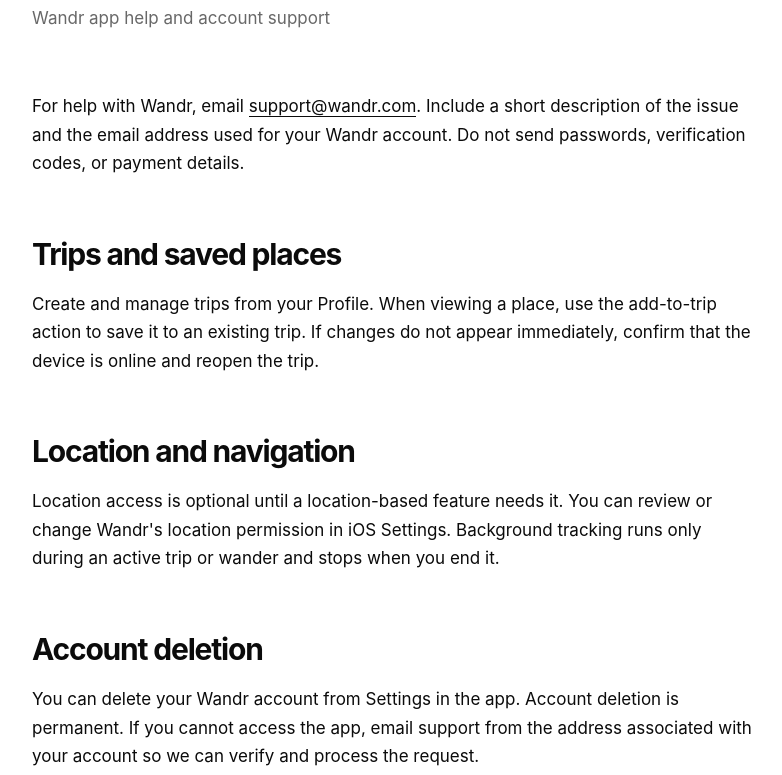
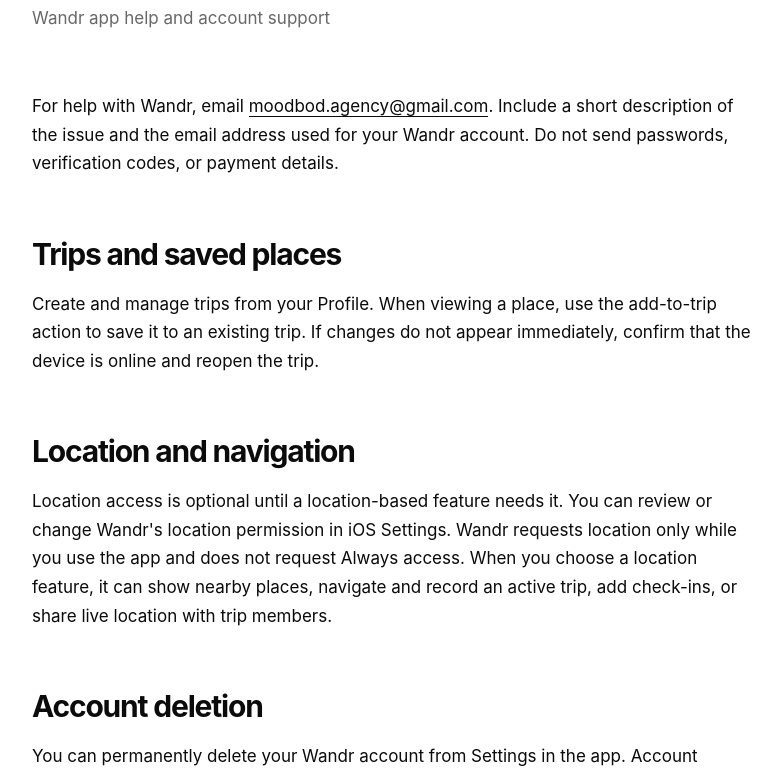
Before and after one commit to moodbod/marketingwebsite, a Next.js app: page /support in a window 1280 px wide. Shown: the part 384-1159 px from the top of the page, without its empty margins (182-964 px from the left). Built offline with nearby package versions, Linux system fonts and the light colour scheme.

Commit message:
fix: align public App Review disclosures

```diff
--- a/app/support/page.tsx
+++ b/app/support/page.tsx
@@ -18,8 +18,8 @@ export default function SupportPage() {
 
         <p>
           For help with Wandr, email{" "}
-          <a href="mailto:support@wandr.com?subject=Wandr%20Support%20Request">
-            support@wandr.com
+          <a href="mailto:moodbod.agency@gmail.com?subject=Wandr%20Support%20Request">
+            moodbod.agency@gmail.com
           </a>
           . Include a short description of the issue and the email address used for your
           Wandr account. Do not send passwords, verification codes, or payment details.
@@ -35,15 +35,19 @@ export default function SupportPage() {
         <h2>Location and navigation</h2>
         <p>
           Location access is optional until a location-based feature needs it. You can review or
-          change Wandr&apos;s location permission in iOS Settings. Background tracking runs only
-          during an active trip or wander and stops when you end it.
+          change Wandr&apos;s location permission in iOS Settings. Wandr requests location only while
+          you use the app and does not request Always access. When you choose a location feature,
+          it can show nearby places, navigate and record an active trip, add check-ins, or share
+          live location with trip members.
         </p>
 
         <h2>Account deletion</h2>
         <p>
-          You can delete your Wandr account from Settings in the app. Account deletion is
-          permanent. If you cannot access the app, email support from the address associated with
-          your account so we can verify and process the request.
+          You can permanently delete your Wandr account from Settings in the app. Account access
+          and the profile are removed immediately; remaining associated content is removed from
+          active systems within 30 days. Wandr confirms when the request is accepted and again when
+          deletion is complete. If you cannot access the app, email support from the
+          address associated with your account so we can verify and process the request.
         </p>
 
         <h2>Subscriptions</h2>
```
Also changed, not shown: components/LegalPage.tsx (+7 -7 lines).
